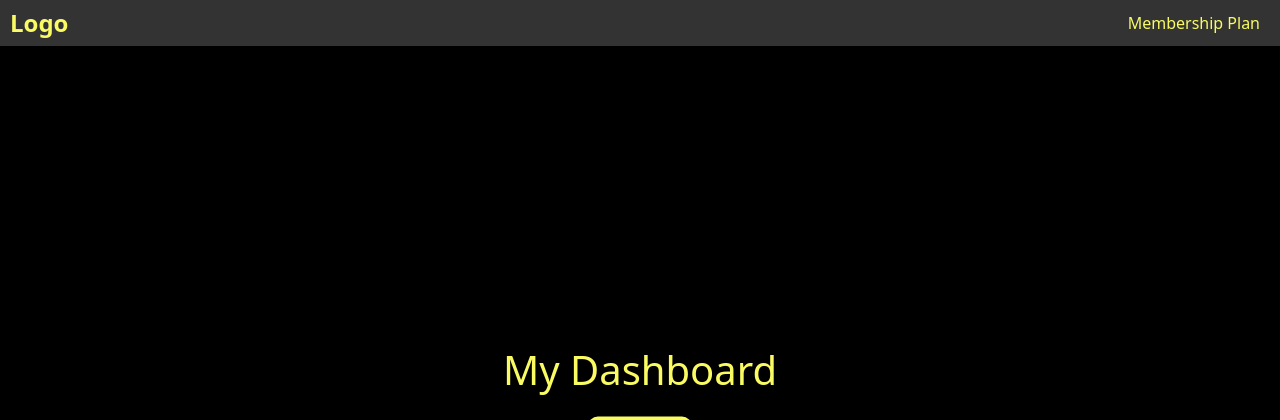
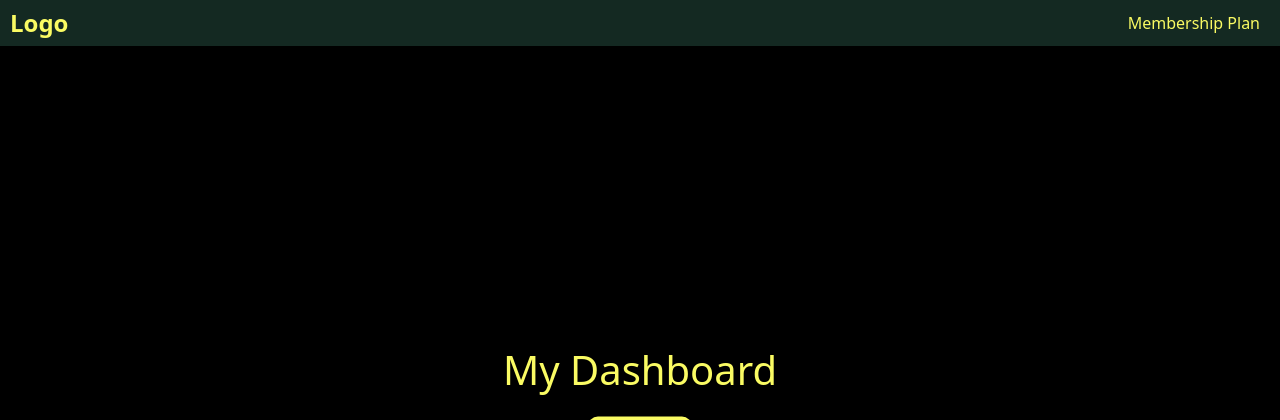
Before and after one commit to shasha-nabila/Journey-Tracker-App, a Flask app: page /dashboard in a window 1280 px wide. Shown: the top 420 px of the page. Run offline with Flask 3, Linux system fonts and the light colour scheme; a user stored in the database is signed in; some libraries are stand-ins or nearby versions.

Commit message:
change navbar color

```diff
--- a/app/static/style.css
+++ b/app/static/style.css
@@ -10,7 +10,7 @@ body {
 }
 
 header {
-    background-color: #333333;
+    background-color: #142922;
     padding: 5px 10px;
     display: flex;
     justify-content: space-between;
@@ -37,11 +37,10 @@ header {
     text-decoration: none;
     padding: 5px 10px;
     border-radius: 5px;
-    background-color: #6BFFF;
 }
 
 .nav-buttons a:hover {
-    background-color: #4DDBFF;
+    background-color: #22463a;
 }
 
 
```
